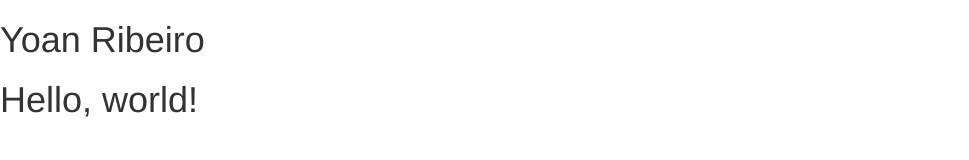
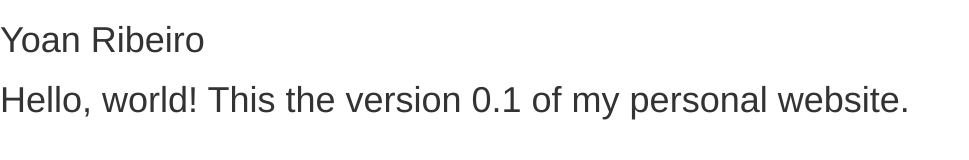
Before and after one commit to Yoanribeiro/yoanribeiro.github.io, a plain HTML site: page index.html in a window 1280 px wide. Shown: the whole page, without its empty margins (0-969 px from the left). Drawn offline with nearby package versions, Linux system fonts and the light colour scheme.

Commit message:
version 0.1

```diff
--- a/index.html
+++ b/index.html
@@ -22,7 +22,7 @@
       <h1>Yoan Ribeiro</h1>
     </header>
     <main>
-      <h1>Hello, world!</h1>
+      <h1>Hello, world! This the version 0.1 of my personal website.</h1>
 
     </main>
     <!-- jQuery (necessary for Bootstrap's JavaScript plugins) -->
```
